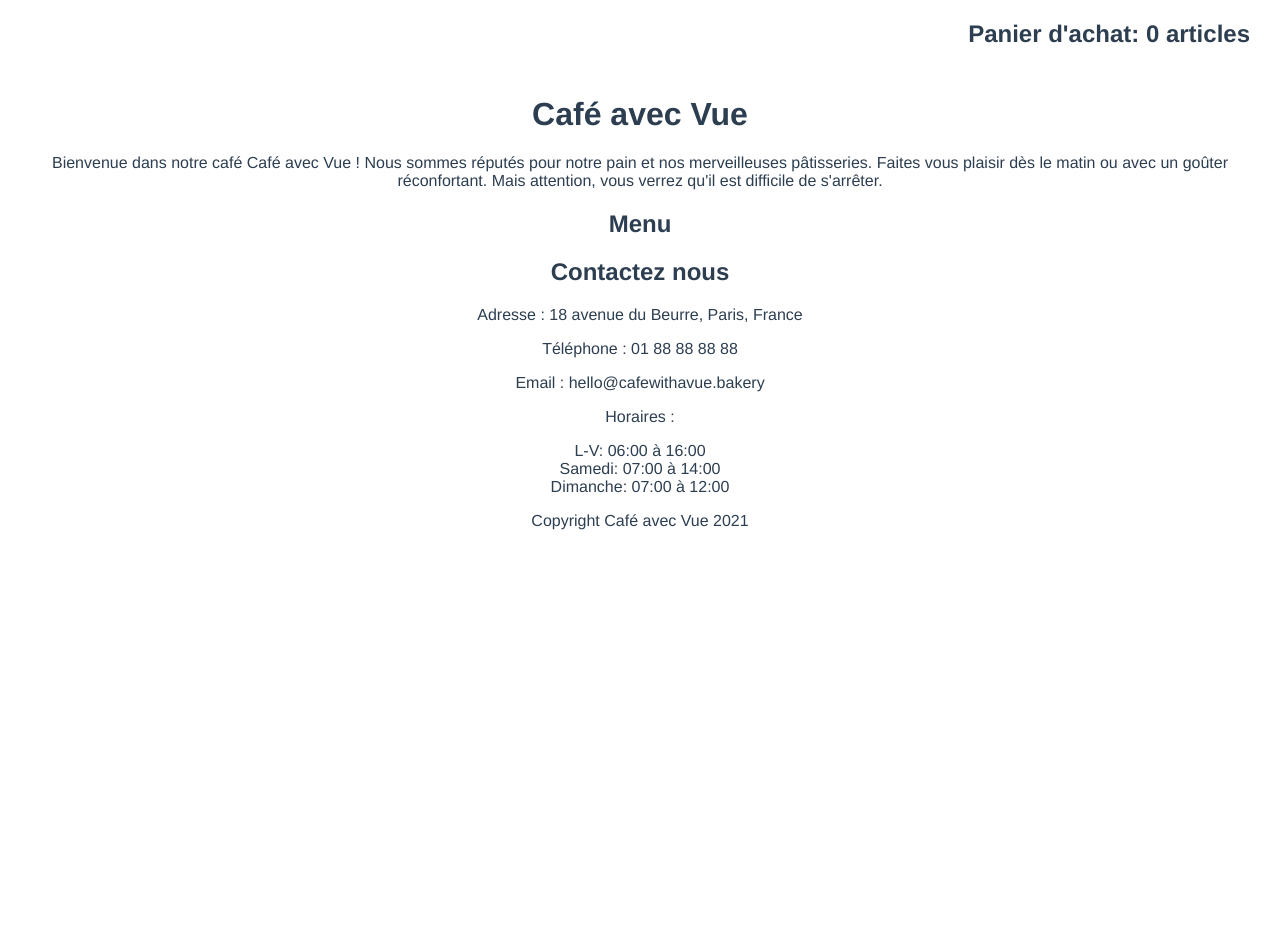
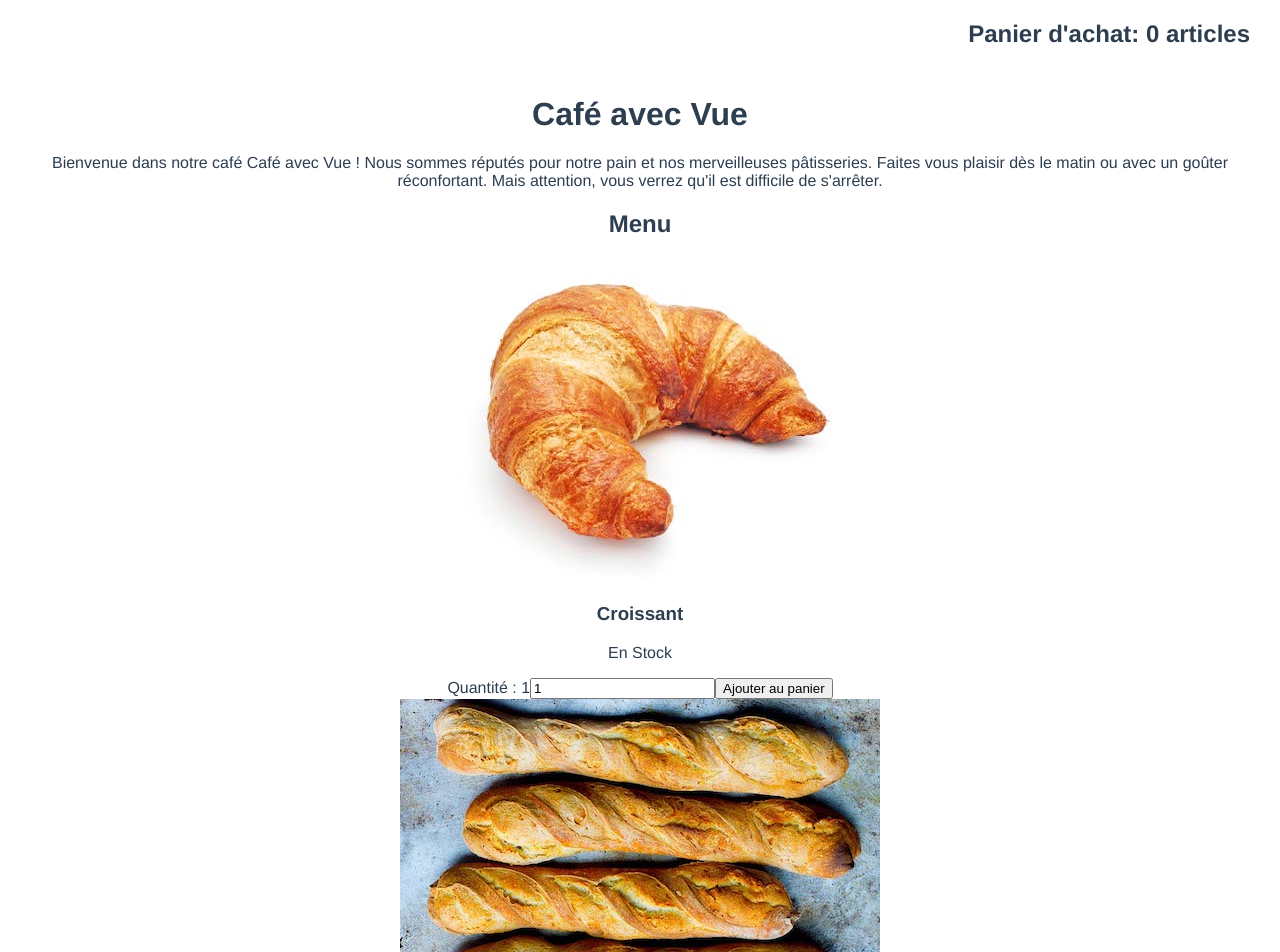
Before and after one commit to VirginieBouvarel/vue-cafe, a Vue app: page /#/ in a window 1280 px wide. Shown: the top 952 px of the page. Before the commit the page ends 800 px from the top, so only its background shows below. Built offline with nearby package versions, Linux system fonts and the light colour scheme.

Commit message:
Ajout MenuItem

```diff
--- a/src/App.vue
+++ b/src/App.vue
@@ -10,23 +10,15 @@
 
       <section class="menu">
         <h2>Menu</h2>
-				<!-- <div class="menu-item" v-for="item in simpleMenu">
-					<img
-						class="menu-item__image"
-						:src="item.image.source"
-						:alt="item.image.alt"
+        <MenuItem
+          v-for="item in simpleMenu"
+          :key="item.name"
+          :name="item.name"
+          :image="item.image"
+          :quantityInStock="item.quantity"
+          :inStock="item.inStock"
+          :addToShoppingCart="addToShoppingCart"
         />
-					<div>
-						<h3>{{ item.name }}</h3>
-						<p v-if="item.inStock">En stock</p>
-						<p v-else>En rupture de stock</p>
-						<div>
-							<label for="add-item-quantity">Quantité : {{ item.quantity }}</label>
-							<input id="add-item-quantity" type="number" v-model="item.quantity" />
-							<button @click="addToShoppingCart(item.quantity)">Ajouter au panier d'achat</button>
-						</div>
-					</div>
-				</div> -->
 			</section>
 
 			<aside class="shopping-cart">
@@ -51,13 +43,13 @@
 </template>
 
 <script>
-// import NavLink from './components/NavLink.vue'
+import MenuItem from './components/MenuItem'
 
 export default {
   name: 'App',
-  // components: {
-
-  // },
+  components: {
+    MenuItem,
+  },
   data() {
     return {
       restaurantName: "Café avec Vue",
@@ -69,29 +61,29 @@ export default {
         {
           name: "Croissant",
           image: {
-          source: "img/croissant.jpg",
+            src: "img/croissant.jpg",
             alt: "Un croissant"
           },
           inStock: true,
-        quantity: 10
+          quantity: 1
         },
         {
           name: "Baguette de pain",
           image: {
-          source: "img/french-baguette.jpeg",
+            src: "img/french-baguette.jpeg",
             alt: "Quatre baguettes de pain"
           },
           inStock: true,
-        quantity: 9
+          quantity: 1
         },
         {
           name: "Éclair",
           image: {
-          source: "img/eclair.jpg",
+            src: "img/eclair.jpg",
             alt: "Éclair au chocolat"
           },
           inStock: false,
-        quantity: 8
+          quantity: 1
         }
       ],
     }
--- /dev/null
+++ b/src/components/MenuItem.vue
@@ -0,0 +1,31 @@
+<template>
+    <div class="menu-item">
+        <img class="menu-item__image" :src="image.src" :alt="image.alt">
+        <div>
+            <h3>{{ name }}</h3>
+            <p v-if="inStock">En Stock</p>
+            <p v-else>En rupture de stock</p>
+            <div>
+                <label for="add-item-quantity">Quantité : {{ quantity }}</label>
+                <input id="add-item-quantity" type="number" v-model.number="quantity">
+                <button @click="addToShoppingCart(quantity)">Ajouter au panier</button>
+            </div>
+        </div>
+    </div>
+</template>
+
+<script>
+export default {
+    name: 'MenuItem',
+    props: ['image','name', 'inStock', 'quantityInStock', 'addToShoppingCart'],
+    data() {
+        return {
+            quantity: this.quantityInStock,
+        }
+    }
+}
+</script>
+
+<style>
+
+</style>
```
Lines whose indentation alone changed are shown as unchanged.
